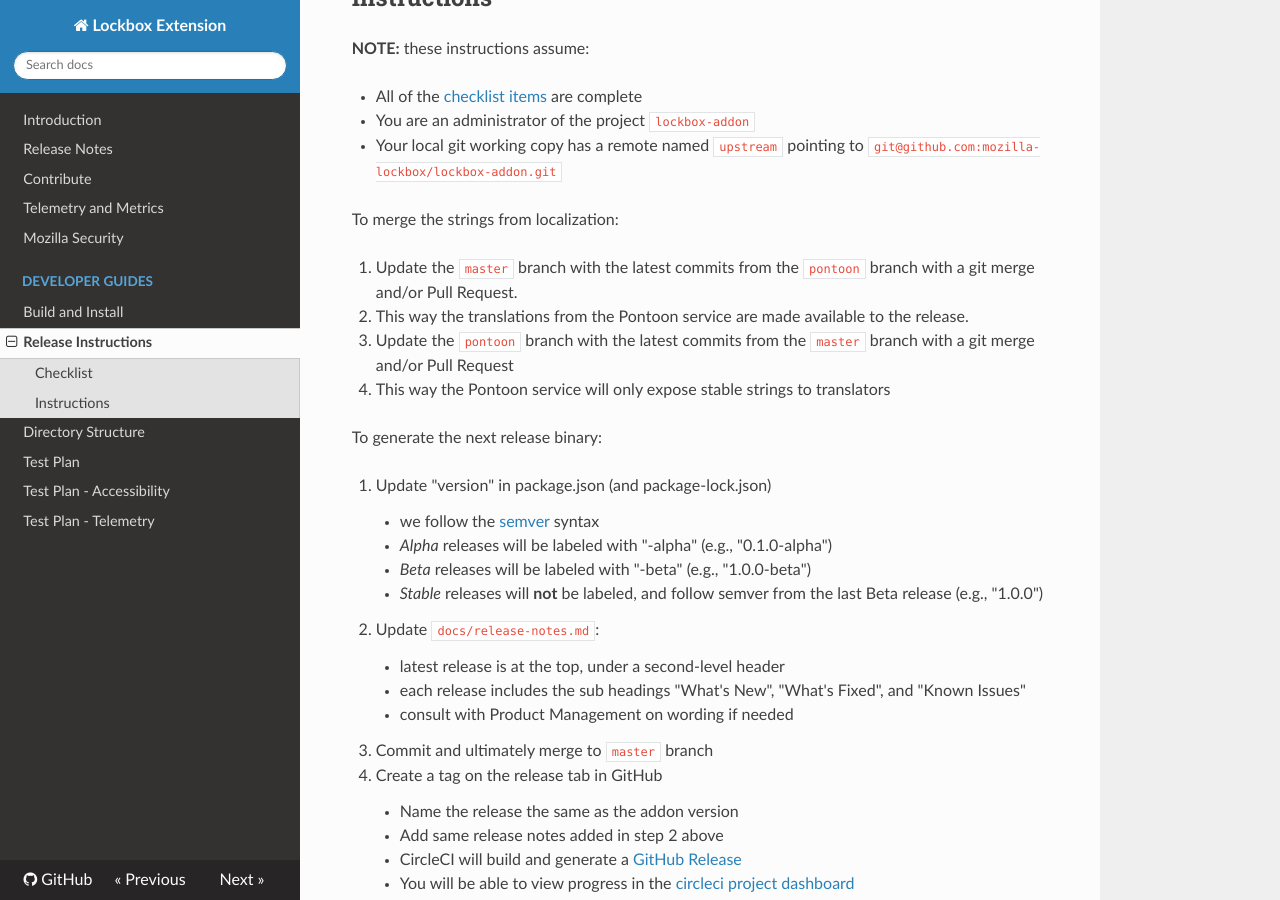
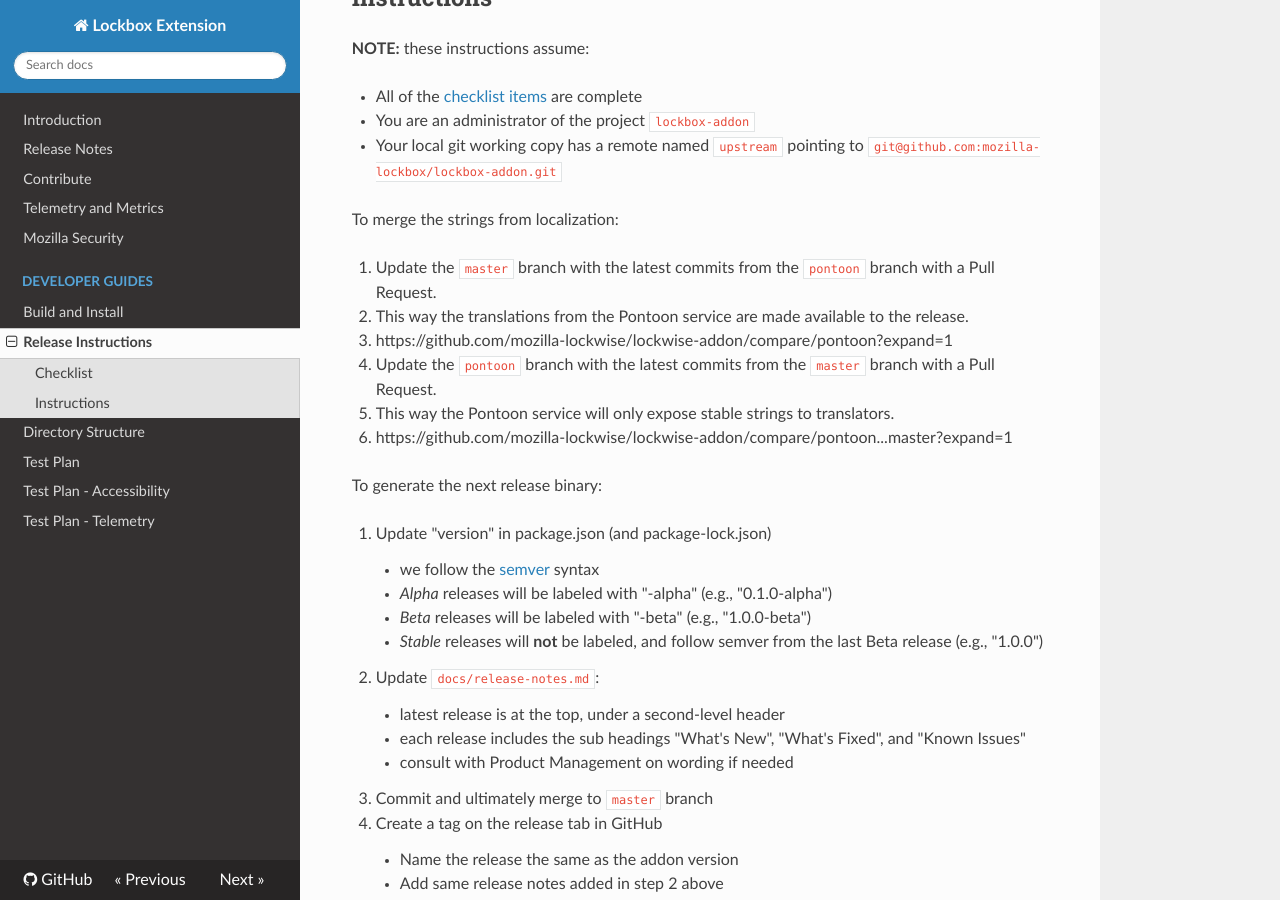
Before and after one commit to mozilla-lockwise/lockwise-addon, an MkDocs documentation site: the page built from docs/developer/releases.md, in a window 1280 px wide and 900 px high, scrolled down 405 px. Built offline with MkDocs 1.6.1, drawn with Linux system fonts in a browser that asks for light colours; nearby versions of some CDN libraries; old or Windows-style settings are respelled for this version of MkDocs.

Commit message:
add easy PR links

```diff
--- a/docs/developer/releases.md
+++ b/docs/developer/releases.md
@@ -19,13 +19,15 @@
 
 To merge the strings from localization:
 
-1. Update the `master` branch with the latest commits from the `pontoon` branch with a git merge and/or Pull Request.
+1. Update the `master` branch with the latest commits from the `pontoon` branch with a Pull Request.
 
   * This way the translations from the Pontoon service are made available to the release.
+  * https://github.com/mozilla-lockwise/lockwise-addon/compare/pontoon?expand=1
 
-2. Update the `pontoon` branch with the latest commits from the `master` branch with a git merge and/or Pull Request
+2. Update the `pontoon` branch with the latest commits from the `master` branch with a Pull Request.
 
-  * This way the Pontoon service will only expose stable strings to translators
+  * This way the Pontoon service will only expose stable strings to translators.
+  * https://github.com/mozilla-lockwise/lockwise-addon/compare/pontoon...master?expand=1
 
 To generate the next release binary:
 
```
